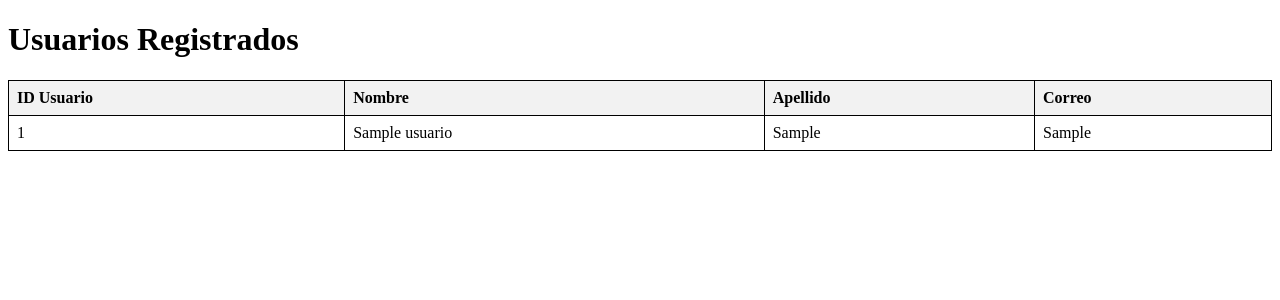
After one commit to alexmdavid/back-proyecto-web, a Flask app: page /usuarios in a window 1280 px wide. The commit adds this page. Shown: the top 300 px of the page. Run offline with Flask 3, Linux system fonts and the light colour scheme; tables that the repository leaves empty or names only in its code hold one stand-in row (values such as "Sample post").

Commit message:
completando el CRUD, agregacion de los metodos eliminar e editar

```diff
--- a/app.py
+++ b/app.py
@@ -152,6 +152,90 @@ def verPerfil():
             conexion.close()
     return redirect(url_for('index'))
 
+@app.route('/usuarios')
+def mostrar_usuarios():
+    usuarios = []
+    conexion = conectar_db()
+    if conexion:
+        cursor = conexion.cursor()
+        cursor.execute("SELECT idusuario, nombre, apellido, correo FROM usuarios")
+        usuarios = cursor.fetchall()
+        print(usuarios)
+    else:
+        flash(f'error')
+
+    # Imprime los datos para verificar
+
+    return render_template('usuarios.html', usuarios=usuarios)
+
+# Ruta para eliminar un usuario
+@app.route('/eliminar_usuario/<int:idusuario>')
+def eliminar_usuario(idusuario):
+    conexion = conectar_db()
+    if conexion:
+        cursor = conexion.cursor()
+        try:
+            # Eliminar el usuario de la base de datos
+            cursor.execute("DELETE FROM usuarios WHERE idusuario = %s", (idusuario,))
+            conexion.commit()
+            flash("Usuario eliminado exitosamente.")
+        except Error as e:
+            flash(f"Error al eliminar usuario: {e}")
+        finally:
+            cursor.close()
+            conexion.close()
+    return redirect(url_for('mostrar_usuarios'))
+
+
+
+@app.route('/editar_usuario/<int:idusuario>', methods=['GET', 'POST'])
+def editar_usuario(idusuario):
+    conexion = conectar_db()
+    if request.method == 'POST':
+        # Recibir los nuevos datos desde el formulario
+        nombre = request.form['nombre']
+        apellido = request.form['apellido']
+        email = request.form['email']
+
+        if conexion:
+            cursor = conexion.cursor()
+            try:
+                # Actualizar los datos del usuario
+                cursor.execute("""
+                    UPDATE usuarios
+                    SET nombre = %s, apellido = %s, correo = %s
+                    WHERE idusuario = %s
+                """, (nombre, apellido, email, idusuario))
+                conexion.commit()
+                flash("Usuario actualizado exitosamente.")
+                return redirect(url_for('mostrar_usuarios'))
+            except Error as e:
+                flash(f"Error al actualizar usuario: {e}")
+            finally:
+                cursor.close()
+                conexion.close()
+
+    else:
+        if conexion:
+            cursor = conexion.cursor(dictionary=True)
+            try:
+                # Obtener los datos del usuario
+                cursor.execute("SELECT * FROM usuarios WHERE idusuario = %s", (idusuario,))
+                usuario = cursor.fetchone()
+                if usuario:
+                    return render_template('editar.html', usuario=usuario)
+                else:
+                    flash("Usuario no encontrado.")
+                    return redirect(url_for('mostrar_usuarios'))
+            except Error as e:
+                flash(f"Error al cargar datos del usuario: {e}")
+            finally:
+                cursor.close()
+                conexion.close()
+    return redirect(url_for('mostrar_usuarios'))
+
+
+
 
 
 if __name__ == '__main__':
--- a/templates/perfil.html
+++ b/templates/perfil.html
@@ -12,6 +12,7 @@
 
 
     <li><a href="/ver perfil">ver Perfil</a></li>
+    <li><a href="/usuarios">ver usuarios</a></li>
     <a href="{{ url_for('logout') }}">Cerrar sesión</a>
 </body>
 </html>
--- /dev/null
+++ b/templates/usuarios.html
@@ -0,0 +1,51 @@
+<!DOCTYPE html>
+<html lang="en">
+<head>
+    <meta charset="UTF-8">
+    <meta name="viewport" content="width=device-width, initial-scale=1.0">
+    <title>Lista de Usuarios</title>
+    <style>
+        table {
+            width: 100%;
+            border-collapse: collapse;
+        }
+        table, th, td {
+            border: 1px solid black;
+        }
+        th, td {
+            padding: 8px;
+            text-align: left;
+        }
+        th {
+            background-color: #f2f2f2;
+        }
+    </style>
+</head>
+<body>
+
+<h1>Usuarios Registrados</h1>
+
+<table>
+    <thead>
+        <tr>
+            <th>ID Usuario</th>
+            <th>Nombre</th>
+            <th>Apellido</th>
+            <th>Correo</th>
+        </tr>
+    </thead>
+    <tbody>
+        {% for usuario in usuarios %}
+        <tr>
+            <td>{{ usuario[0] }}</td> <!-- ID Usuario -->
+            <td>{{ usuario[1] }}</td> <!-- Nombre -->
+            <td>{{ usuario[2] }}</td> <!-- Apellido -->
+            <td>{{ usuario[3] }}</td> <!-- Correo -->
+        </tr>
+        {% endfor %}
+    </tbody>
+
+</table>
+
+</body>
+</html>
```
Also changed, not shown: templates/editar.html (added, +20 -0 lines), templates/eliminar.html (added, +28 -0 lines), DAO/usuarioDAO.py (added).
